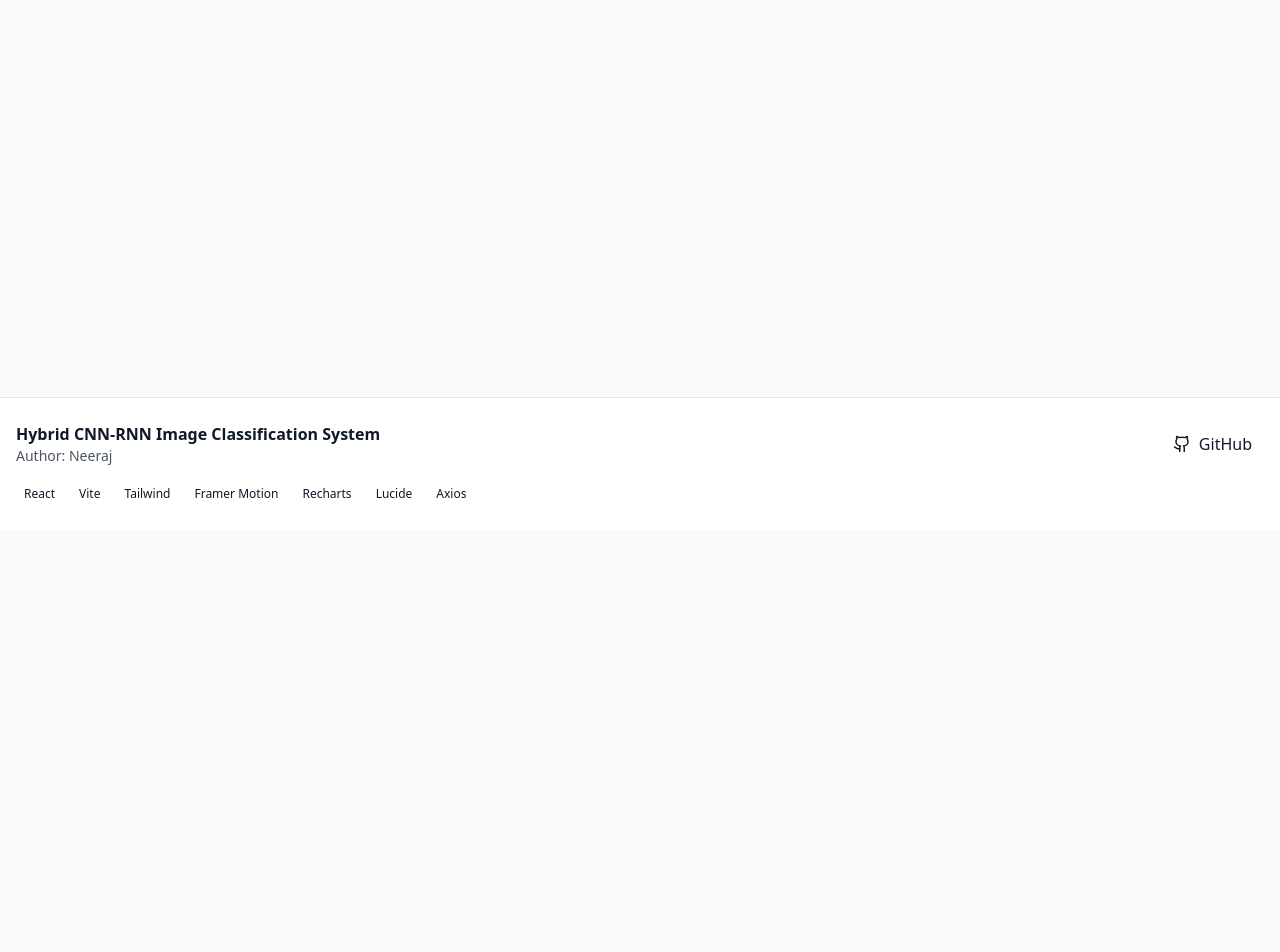
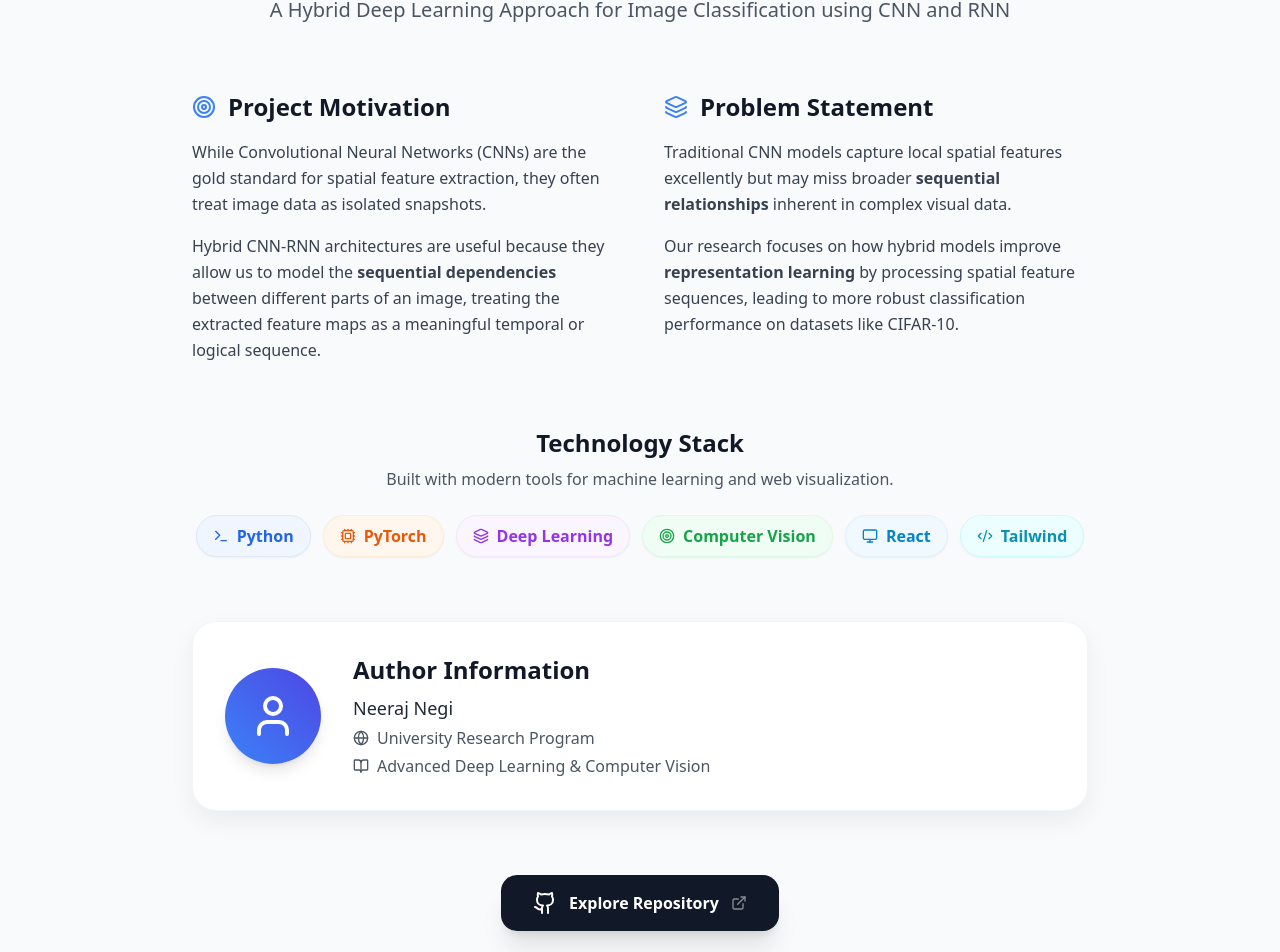
Before and after one commit to neeraj214/hybrid-cnn-rnn-image-classification, a React (Vite) app in the folder frontend/: page /about in a window 1280 px wide. Shown: the part 270-1222 px from the top of the page. Before the commit the page ends 800 px from the top, so only its background shows below. Built offline with nearby package versions, Linux system fonts and the light colour scheme.

Commit message:
feat: implement professional research About page

```diff
--- a/frontend/src/pages/About.jsx
+++ b/frontend/src/pages/About.jsx
@@ -1,8 +1,133 @@
+import { motion } from 'framer-motion'
+import {
+  Github,
+  BookOpen,
+  Target,
+  Cpu,
+  User,
+  ExternalLink,
+  Code2,
+  Terminal,
+  Layers,
+  Globe,
+  Monitor,
+} from 'lucide-react'
+
+const fadeInUp = {
+  initial: { opacity: 0, y: 20 },
+  whileInView: { opacity: 1, y: 0 },
+  viewport: { once: true },
+  transition: { duration: 0.6 },
+}
+
+const techStack = [
+  { name: 'Python', icon: <Terminal className="w-4 h-4" />, color: 'bg-blue-50 text-blue-600 border-blue-100' },
+  { name: 'PyTorch', icon: <Cpu className="w-4 h-4" />, color: 'bg-orange-50 text-orange-600 border-orange-100' },
+  { name: 'Deep Learning', icon: <Layers className="w-4 h-4" />, color: 'bg-purple-50 text-purple-600 border-purple-100' },
+  { name: 'Computer Vision', icon: <Target className="w-4 h-4" />, color: 'bg-green-50 text-green-600 border-green-100' },
+  { name: 'React', icon: <Monitor className="w-4 h-4" />, color: 'bg-sky-50 text-sky-600 border-sky-100' },
+  { name: 'Tailwind', icon: <Code2 className="w-4 h-4" />, color: 'bg-cyan-50 text-cyan-600 border-cyan-100' },
+]
+
 export default function About() {
   return (
-    <div className="rounded-xl bg-white shadow-soft p-6">
-      <h2 className="text-xl font-semibold">About</h2>
-      <p className="mt-2 text-gray-700">Modern AI research dashboard foundation built with React and Tailwind.</p>
+    <div className="max-w-4xl mx-auto space-y-16 pb-12">
+      {/* Hero Section */}
+      <motion.section {...fadeInUp} className="text-center pt-8">
+        <div className="inline-flex p-3 rounded-2xl bg-primary/10 text-primary mb-6">
+          <BookOpen className="w-8 h-8" />
+        </div>
+        <h1 className="text-4xl font-bold text-gray-900 mb-4 tracking-tight">Research Project</h1>
+        <p className="text-xl text-gray-600 leading-relaxed">
+          A Hybrid Deep Learning Approach for Image Classification using CNN and RNN
+        </p>
+      </motion.section>
+
+      {/* 1 & 2. Motivation & Problem Statement */}
+      <div className="grid md:grid-cols-2 gap-12">
+        <motion.section {...fadeInUp} className="space-y-4">
+          <div className="flex items-center space-x-3 mb-2">
+            <Target className="w-6 h-6 text-primary" />
+            <h2 className="text-2xl font-bold text-gray-900">Project Motivation</h2>
+          </div>
+          <p className="text-gray-700 leading-relaxed">
+            While Convolutional Neural Networks (CNNs) are the gold standard for spatial feature extraction, they often treat image data as isolated snapshots.
+            <span className="block mt-4">
+              Hybrid CNN-RNN architectures are useful because they allow us to model the <strong>sequential dependencies</strong> between different parts of an image, treating the extracted feature maps as a meaningful temporal or logical sequence.
+            </span>
+          </p>
+        </motion.section>
+
+        <motion.section {...fadeInUp} className="space-y-4">
+          <div className="flex items-center space-x-3 mb-2">
+            <Layers className="w-6 h-6 text-primary" />
+            <h2 className="text-2xl font-bold text-gray-900">Problem Statement</h2>
+          </div>
+          <p className="text-gray-700 leading-relaxed">
+            Traditional CNN models capture local spatial features excellently but may miss broader <strong>sequential relationships</strong> inherent in complex visual data.
+            <span className="block mt-4">
+              Our research focuses on how hybrid models improve <strong>representation learning</strong> by processing spatial feature sequences, leading to more robust classification performance on datasets like CIFAR-10.
+            </span>
+          </p>
+        </motion.section>
+      </div>
+
+      {/* 3. Technology Stack */}
+      <motion.section {...fadeInUp} className="space-y-6">
+        <div className="text-center">
+          <h2 className="text-2xl font-bold text-gray-900 mb-2">Technology Stack</h2>
+          <p className="text-gray-600">Built with modern tools for machine learning and web visualization.</p>
+        </div>
+        <div className="flex flex-wrap justify-center gap-3">
+          {techStack.map((tech) => (
+            <div
+              key={tech.name}
+              className={`flex items-center space-x-2 px-4 py-2 rounded-full border ${tech.color} font-semibold shadow-sm`}
+            >
+              {tech.icon}
+              <span>{tech.name}</span>
+            </div>
+          ))}
+        </div>
+      </motion.section>
+
+      {/* 4. Author Section */}
+      <motion.section
+        {...fadeInUp}
+        className="bg-white rounded-3xl p-8 shadow-soft border border-gray-100 flex flex-col md:flex-row items-center gap-8"
+      >
+        <div className="w-24 h-24 rounded-full bg-gradient-to-tr from-primary to-indigo-600 flex items-center justify-center text-white shadow-lg">
+          <User className="w-12 h-12" />
+        </div>
+        <div className="flex-grow text-center md:text-left space-y-2">
+          <h3 className="text-2xl font-bold text-gray-900">Author Information</h3>
+          <div className="space-y-1 text-gray-600">
+            <p className="text-lg font-medium text-gray-800">Neeraj Negi</p>
+            <div className="flex items-center justify-center md:justify-start space-x-2">
+              <Globe className="w-4 h-4" />
+              <p>University Research Program</p>
+            </div>
+            <div className="flex items-center justify-center md:justify-start space-x-2">
+              <BookOpen className="w-4 h-4" />
+              <p>Advanced Deep Learning & Computer Vision</p>
+            </div>
+          </div>
+        </div>
+      </motion.section>
+
+      {/* 5. GitHub Repository */}
+      <motion.section {...fadeInUp} className="text-center">
+        <a
+          href="https://github.com/neeraj214/hybrid-cnn-rnn-image-classification"
+          target="_blank"
+          rel="noopener noreferrer"
+          className="inline-flex items-center space-x-3 px-8 py-4 bg-gray-900 hover:bg-black text-white rounded-2xl font-bold transition-all transform hover:scale-105 shadow-xl group"
+        >
+          <Github className="w-6 h-6" />
+          <span>Explore Repository</span>
+          <ExternalLink className="w-4 h-4 opacity-50 group-hover:opacity-100 transition-opacity" />
+        </a>
+      </motion.section>
     </div>
   )
 }
```
